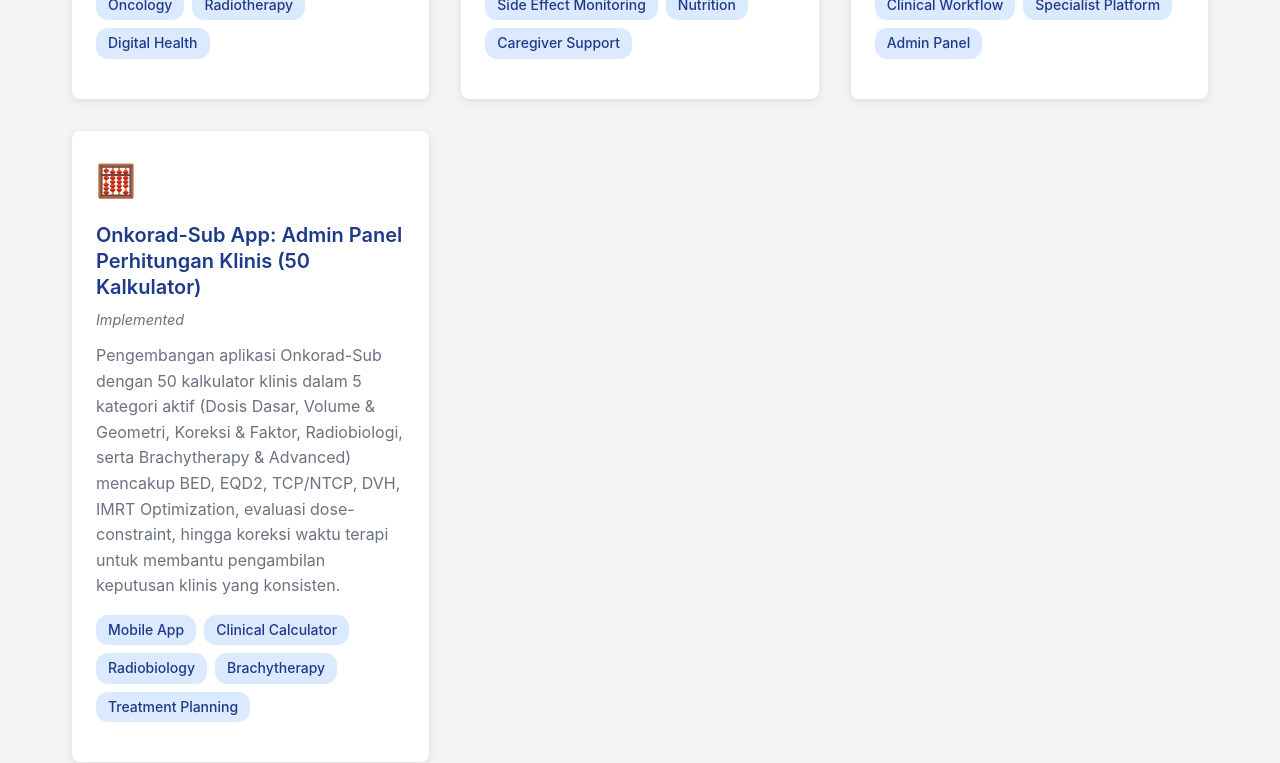
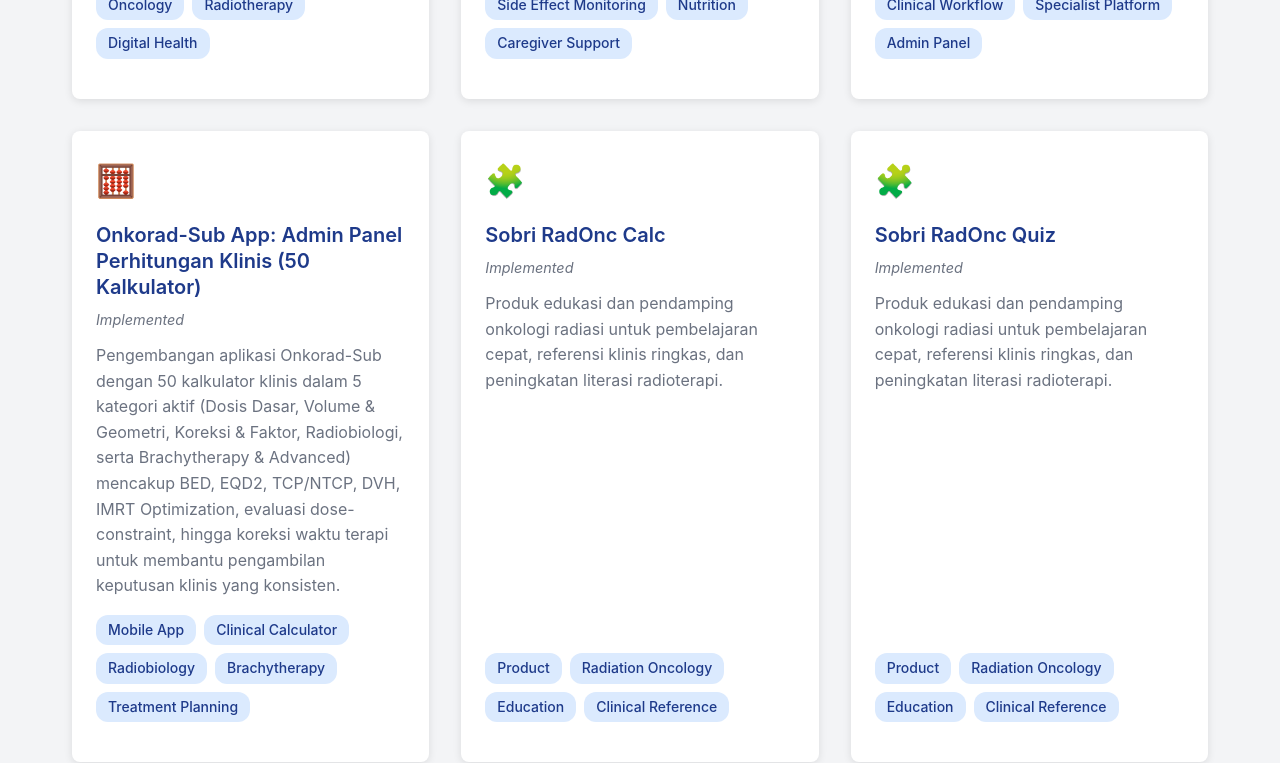
Before and after one commit to sobri3195/LPDP-Onkrad-Sobri, a React (Vite) app: page /projects in a window 1280 px wide. Shown: the part 1980-2743 px from the top of the page. Built offline with nearby package versions, Linux system fonts and the light colour scheme.

Commit message:
Add Sobri RadOnc products and one-page PDF download

```diff
--- a/src/data/projects.json
+++ b/src/data/projects.json
@@ -202,5 +202,117 @@
     ],
     "icon": "🫀",
     "link": null
+  },
+  {
+    "title": "Sobri RadOnc Calc",
+    "category": "health",
+    "period": "Implemented",
+    "description": "Produk edukasi dan pendamping onkologi radiasi untuk pembelajaran cepat, referensi klinis ringkas, dan peningkatan literasi radioterapi.",
+    "tags": [
+      "Product",
+      "Radiation Oncology",
+      "Education",
+      "Clinical Reference"
+    ],
+    "icon": "🧩",
+    "link": null
+  },
+  {
+    "title": "Sobri RadOnc Quiz",
+    "category": "health",
+    "period": "Implemented",
+    "description": "Produk edukasi dan pendamping onkologi radiasi untuk pembelajaran cepat, referensi klinis ringkas, dan peningkatan literasi radioterapi.",
+    "tags": [
+      "Product",
+      "Radiation Oncology",
+      "Education",
+      "Clinical Reference"
+    ],
+    "icon": "🧩",
+    "link": null
+  },
+  {
+    "title": "Sobri RadOnc Cards",
+    "category": "health",
+    "period": "Implemented",
+    "description": "Produk edukasi dan pendamping onkologi radiasi untuk pembelajaran cepat, referensi klinis ringkas, dan peningkatan literasi radioterapi.",
+    "tags": [
+      "Product",
+      "Radiation Oncology",
+      "Education",
+      "Clinical Reference"
+    ],
+    "icon": "🧩",
+    "link": null
+  },
+  {
+    "title": "Sobri RadOnc Atlas",
+    "category": "health",
+    "period": "Implemented",
+    "description": "Produk edukasi dan pendamping onkologi radiasi untuk pembelajaran cepat, referensi klinis ringkas, dan peningkatan literasi radioterapi.",
+    "tags": [
+      "Product",
+      "Radiation Oncology",
+      "Education",
+      "Clinical Reference"
+    ],
+    "icon": "🧩",
+    "link": null
+  },
+  {
+    "title": "Sobri RadOnc Terms",
+    "category": "health",
+    "period": "Implemented",
+    "description": "Produk edukasi dan pendamping onkologi radiasi untuk pembelajaran cepat, referensi klinis ringkas, dan peningkatan literasi radioterapi.",
+    "tags": [
+      "Product",
+      "Radiation Oncology",
+      "Education",
+      "Clinical Reference"
+    ],
+    "icon": "🧩",
+    "link": null
+  },
+  {
+    "title": "Sobri RadOnc Notes",
+    "category": "health",
+    "period": "Implemented",
+    "description": "Produk edukasi dan pendamping onkologi radiasi untuk pembelajaran cepat, referensi klinis ringkas, dan peningkatan literasi radioterapi.",
+    "tags": [
+      "Product",
+      "Radiation Oncology",
+      "Education",
+      "Clinical Reference"
+    ],
+    "icon": "🧩",
+    "link": null
+  },
+  {
+    "title": "Sobri RadOnc Guide",
+    "category": "health",
+    "period": "Implemented",
+    "description": "Produk edukasi dan pendamping onkologi radiasi untuk pembelajaran cepat, referensi klinis ringkas, dan peningkatan literasi radioterapi.",
+    "tags": [
+      "Product",
+      "Radiation Oncology",
+      "Education",
+      "Clinical Reference"
+    ],
+    "icon": "🧩",
+    "link": null
+  },
+  {
+    "title": "Sobri RadOnc OAR",
+    "category": "health",
+    "period": "Implemented",
+    "description": "Produk edukasi dan pendamping onkologi radiasi untuk pembelajaran cepat, referensi klinis ringkas, dan peningkatan literasi radioterapi.",
+    "tags": [
+      "Product",
+      "Radiation Oncology",
+      "Education",
+      "Clinical Reference"
+    ],
+    "icon": "🧩",
+    "link": null
   }
 ]
--- a/src/pages/Documents.jsx
+++ b/src/pages/Documents.jsx
@@ -62,6 +62,20 @@
         }
       ]
     },
+
+    {
+      title: 'Produk Sobri RadOnc',
+      documents: [
+        {
+          name: 'Sobri RadOnc Products (1 Halaman)',
+          description: 'Ringkasan 8 produk Sobri RadOnc dalam satu halaman PDF.',
+          size: '1 Page',
+          available: true,
+          filename: 'Sobri_RadOnc_Products_One_Page.pdf'
+        }
+      ]
+    },
+
     {
       title: 'Sertifikat (Opsional)',
       documents: [
@@ -147,6 +161,32 @@
             </div>
           ))}
 
+
+          <div className="document-instructions products-one-page-section">
+            <h2>🧩 Produk Sobri RadOnc (1 Halaman)</h2>
+            <div className="instructions-box">
+              <p>Ringkasan produk yang disertakan dalam PDF:</p>
+              <ul>
+                <li>Sobri RadOnc Calc</li>
+                <li>Sobri RadOnc Quiz</li>
+                <li>Sobri RadOnc Cards</li>
+                <li>Sobri RadOnc Atlas</li>
+                <li>Sobri RadOnc Terms</li>
+                <li>Sobri RadOnc Notes</li>
+                <li>Sobri RadOnc Guide</li>
+                <li>Sobri RadOnc OAR</li>
+              </ul>
+              <a
+                href="/documents/Sobri_RadOnc_Products_One_Page.pdf"
+                className="btn btn-primary"
+                download
+                onClick={(event) => handleDocumentDownload(event, 'Sobri_RadOnc_Products_One_Page.pdf')}
+              >
+                Unduh PDF 1 Halaman
+              </a>
+            </div>
+          </div>
+
           <div className="document-instructions">
             <h2>📌 Status Dokumen</h2>
             <div className="instructions-box">
--- a/src/utils/pdfDownload.js
+++ b/src/utils/pdfDownload.js
@@ -3,7 +3,8 @@
   career: '.career-plan-section',
   contribution: '.contribution-section',
   study: '.study-plan-section',
-  lpdpFull: '.lpdp-page'
+  lpdpFull: '.lpdp-page',
+  produktools: '.products-one-page-section'
 }
 
 const FALLBACK_CONTENT = {
@@ -11,14 +12,16 @@
   career: `Career Plan 5-10 Tahun\n\nTahun 1-2: Pendidikan spesialis dengan fokus kompetensi inti radiasi onkologi.\nTahun 3-4: Pendalaman sub-spesialis dan modalitas terapi modern.\nTahun 5: Residensi senior dan riset klinis.\nTahun 6-7: Lulus dan praktik awal sebagai SpOnkRad.\nTahun 8-10: Pengembangan karir, riset, edukasi, dan kontribusi nasional.`,
   contribution: `Contribution Plan\n\nKontribusi klinis, akademis, edukasi, dan kebijakan untuk memperkuat layanan onkologi radiasi di Indonesia.\n\nFokus kontribusi:\n- Pelayanan klinis berkualitas\n- Riset epidemiologi dan protokol lokal\n- Pelatihan SDM kesehatan\n- Advokasi kebijakan layanan kanker`,
   study: `Study Plan\n\nProgram: Spesialis Onkologi Radiasi (SpOnkRad)\nDurasi: 5-6 tahun\nFokus: Radiasi biologi, fisika radiasi, IMRT, VMAT, SBRT, SRS, brakiterapi, riset klinis.`,
-  lpdpFull: `LPDP Full Package\n\nDokumen ini berisi ringkasan Motivation Letter, Career Plan, Contribution Plan, dan Study Plan untuk aplikasi LPDP.`
+  lpdpFull: `LPDP Full Package\n\nDokumen ini berisi ringkasan Motivation Letter, Career Plan, Contribution Plan, dan Study Plan untuk aplikasi LPDP.`,
+  produktools: `Produk Sobri RadOnc (1 Halaman)\n\n- Sobri RadOnc Calc\n- Sobri RadOnc Quiz\n- Sobri RadOnc Cards\n- Sobri RadOnc Atlas\n- Sobri RadOnc Terms\n- Sobri RadOnc Notes\n- Sobri RadOnc Guide\n- Sobri RadOnc OAR`
 }
 
 const FILE_TO_SECTION = {
   'Motivation_Letter.pdf': 'motivation',
   'Career_Plan.pdf': 'career',
   'Contribution_Plan.pdf': 'contribution',
-  'LPDP_Full_Package_Muhammad_Sobri_Maulana.pdf': 'lpdpFull'
+  'LPDP_Full_Package_Muhammad_Sobri_Maulana.pdf': 'lpdpFull',
+  'Sobri_RadOnc_Products_One_Page.pdf': 'produktools'
 }
 
 function normalizeText(text) {
```
